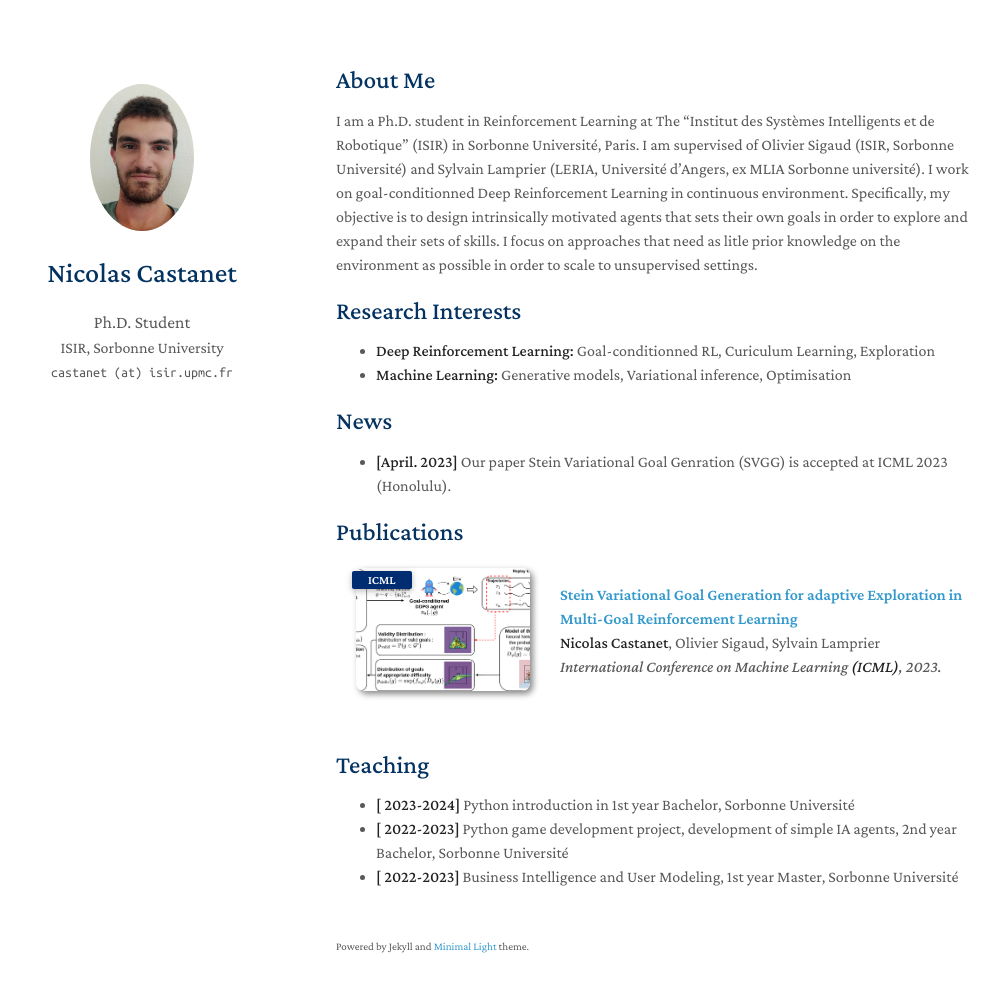
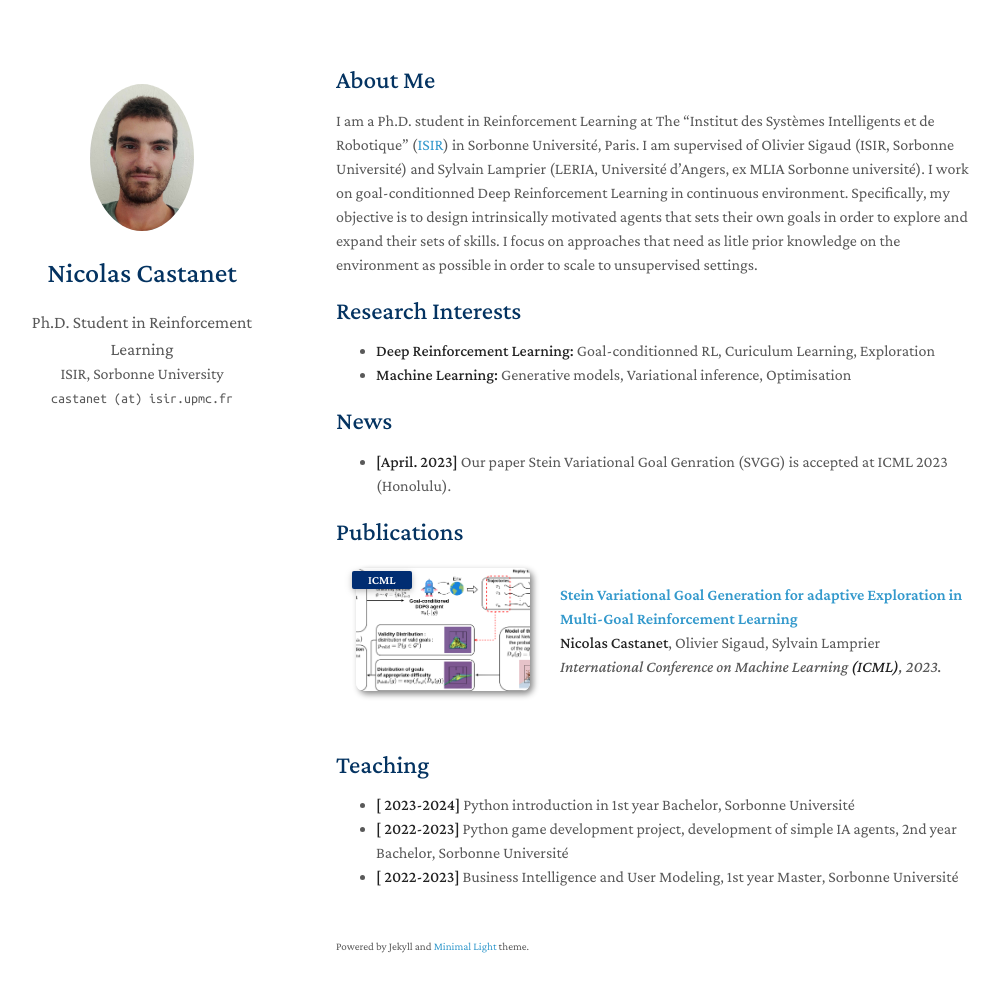
Before and after one commit to nicolascastanet/personal-page, a Jekyll site: the page built from index.md, in a window 1280 px wide and 1027 px high. Shown: the top 992 px of the window, without its empty margins (134-1133 px from the left). Built offline with Jekyll 4.4.1, drawn with Linux system fonts in a browser that asks for light colours; nearby versions of some CDN libraries; a style sheet for code colours, icons or effects is not loaded; our own code applies the rules of GitHub Pages for plain Markdown files.

Commit message:
test link inmarkdown

```diff
--- a/_config.yml
+++ b/_config.yml
@@ -1,6 +1,6 @@
 # Basic Information
 title: Nicolas Castanet
-position: Ph.D. Student
+position: Ph.D. Student in Reinforcement Learning
 affiliation: ISIR, Sorbonne University
 email: castanet (at) isir.upmc.fr
 
--- a/index.md
+++ b/index.md
@@ -4,7 +4,7 @@ layout: homepage
 
 ## About Me
 
-I am a Ph.D. student in Reinforcement Learning at The "Institut des Systèmes Intelligents et de Robotique" (ISIR) in Sorbonne Université, Paris. I am supervised of Olivier Sigaud (ISIR, Sorbonne Université) and Sylvain Lamprier (LERIA, Université d'Angers, ex MLIA Sorbonne université). I work on goal-conditionned Deep Reinforcement Learning in continuous environment. Specifically, my objective is to design intrinsically motivated agents that sets their own goals in order to explore and expand their sets of skills. I focus on approaches that need as litle prior knowledge on the environment as possible in order to scale to unsupervised settings.
+I am a Ph.D. student in Reinforcement Learning at The "Institut des Systèmes Intelligents et de Robotique" ([ISIR](https://www.isir.upmc.fr/)) in Sorbonne Université, Paris. I am supervised of Olivier Sigaud (ISIR, Sorbonne Université) and Sylvain Lamprier (LERIA, Université d'Angers, ex MLIA Sorbonne université). I work on goal-conditionned Deep Reinforcement Learning in continuous environment. Specifically, my objective is to design intrinsically motivated agents that sets their own goals in order to explore and expand their sets of skills. I focus on approaches that need as litle prior knowledge on the environment as possible in order to scale to unsupervised settings.
 
 ## Research Interests
 
```
